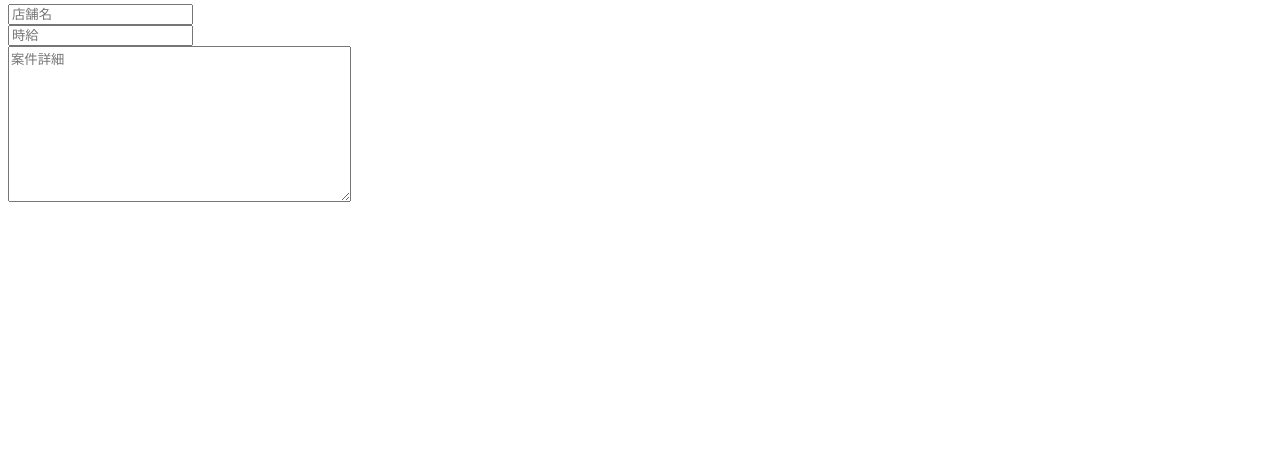
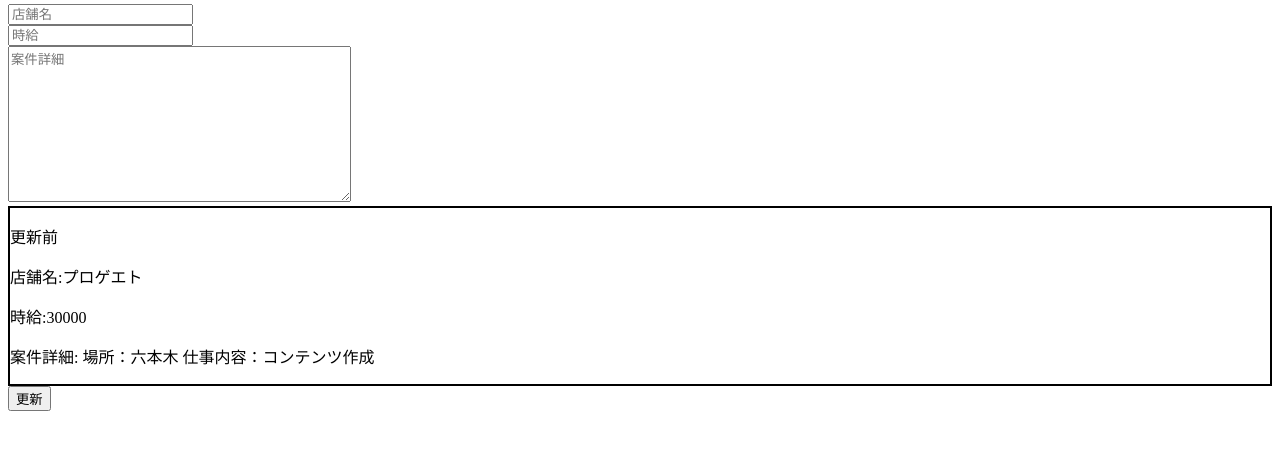
Before and after one commit to sosuiiii/DjangoPractice, a Django app: page /detail/16 in a window 1280 px wide. Shown: the part 196-646 px from the top of the page. Run offline with Django 3.2, Linux system fonts and the light colour scheme; data comes from the database, SQL or seed files in the repository.

Commit message:
更新のための詳細表示が完了

```diff
--- a/templates/detail.html
+++ b/templates/detail.html
@@ -16,10 +16,16 @@
                 </div>
 
     {% endfor %}
-     {% for w in works %}
-        <input type="submit" value="更新">
+     {% if work %}
+         <div class="wrapping">
+          <p>更新前</p>
+          <p>店舗名:{{ work.name }}</p>
+          <p>時給:{{ work.price }}</p>
+          <p>案件詳細:{{ work.content }}</p>
+         </div>
+         <input type="submit" value="更新">
         {%  csrf_token %}
+     {% endif %}
         </form>
-    {% endfor %}
 
 {% endblock %}
--- a/templates/index.html
+++ b/templates/index.html
@@ -34,7 +34,7 @@
          {%  csrf_token %}
         </form>
 
-     <a href="{% url 'timewire:detail' work.id %}">修正する</a>
+     <a href="{% url 'timewire:detail' work_id=work.id %}">修正する</a>
     </div>
     <br>
 {% endfor %}
--- a/timewire/test.py
+++ /dev/null
@@ -1,6 +0,0 @@
-from .models import Work
-
-from timewire.models import Work
-def gett(self):
-    w = Work.objects.get(name="コロワイド")
-    print(w)
--- a/timewire/urls.py
+++ b/timewire/urls.py
@@ -8,7 +8,7 @@ urlpatterns = [
     path('base/', views.base, name='base',),
     path('login/', views.login, name='login'),
     path('logout/', views.logout, name='logout'),
-    path('detail/<int:pk>', views.detail, name='detail'),
+    path('detail/<int:work_id>', views.detail, name='detail'),
     path('index/', views.index, name='index'),
     path('register/', views.register, name='register'),
     path('delete/<int:pk>/', views.delete, name='delete'),
--- a/timewire/views.py
+++ b/timewire/views.py
@@ -120,9 +120,14 @@ index = IndexView.as_view()
 
 
 class DetailView(View):
-    def get(self, request, *args, **kwargs):
+    def get(self, request, work_id):
+        work = Work.objects.get(pk=work_id)
         form = PostForm()
-        return render(request, 'detail.html', {'form':form})
+        context = {
+            'form': form,
+            'work': work,
+        }
+        return render(request, 'detail.html', context)
 
 
         # return render(request, 'detail.html')
```
